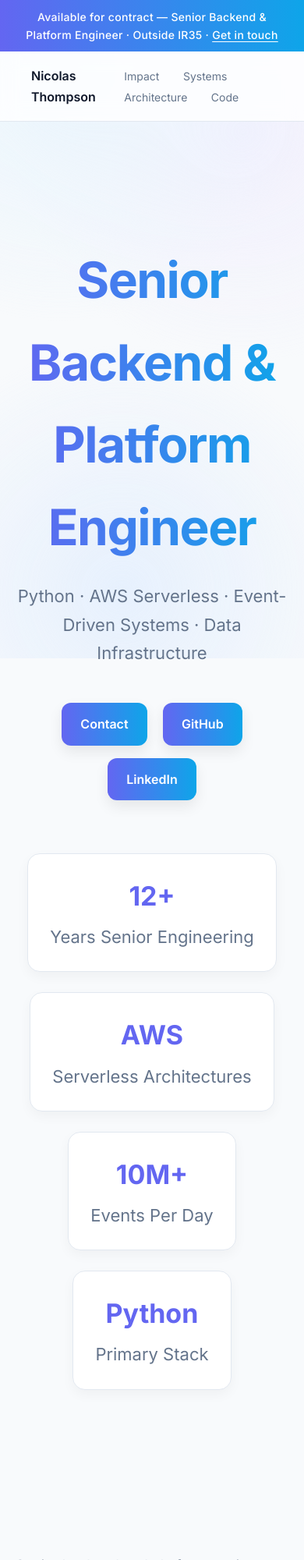
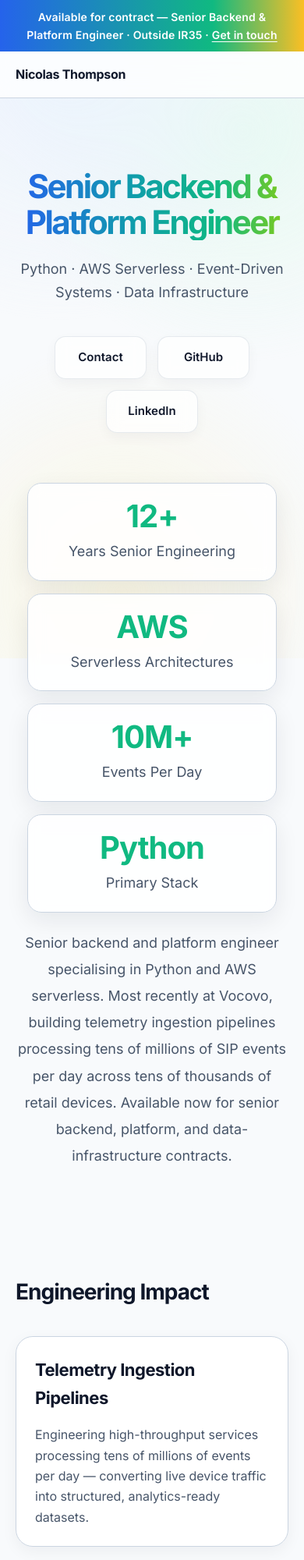
Before and after one commit to nic-thompson/nic-thompson.github.io, a plain HTML site: page index.html in a window 390 px wide. Shown: the top 2000 px of the page at 78% size. Drawn offline with Linux system fonts and the light colour scheme; no server answers.

Commit message:
style(site): enhance layout and design elements for improved aesthetics and readability

```diff
--- a/index.html
+++ b/index.html
@@ -22,25 +22,39 @@ content="Senior backend and platform engineer specialising in Python, AWS server
 <style>
 
 :root{
---bg:#f8fafc;
---card:#ffffff;
---border:#e2e8f0;
---text:#0f172a;
---muted:#64748b;
---accent:#6366f1;
---accent2:#0ea5e9;
+--bg:#F8FAFC;
+--card:#FFFFFF;
+--border:#CBD5E1;
+
+--text:#0F172A;
+--muted:#475569;
+
+--accent:#2563EB;
+--accent2:#10B981;
+--accent3:#FBBF24;
+
+--accent-soft:#DBEAFE;
+--green-soft:#D1FAE5;
+--yellow-soft:#FEF3C7;
+
+--shadow:0 10px 30px rgba(15,23,42,.08);
 }
 
-*{box-sizing:border-box}
+*{
+box-sizing:border-box;
+}
 
-html{scroll-behavior:smooth}
+html{
+scroll-behavior:smooth;
+}
 
 body{
 margin:0;
-font-family:Inter,system-ui;
+font-family:Inter,system-ui,sans-serif;
 background:var(--bg);
 color:var(--text);
 line-height:1.65;
+overflow-x:hidden;
 }
 
 body:before{
@@ -48,10 +62,10 @@ content:'';
 position:fixed;
 inset:0;
 background:
-radial-gradient(circle at 20% 10%,#e0f2fe,transparent 40%),
-radial-gradient(circle at 80% 20%,#ede9fe,transparent 40%),
-radial-gradient(circle at 40% 90%,#dbeafe,transparent 40%);
-opacity:.6;
+radial-gradient(circle at 20% 10%,#DBEAFE,transparent 40%),
+radial-gradient(circle at 80% 20%,#D1FAE5,transparent 40%),
+radial-gradient(circle at 40% 90%,#FEF3C7,transparent 40%);
+opacity:.42;
 z-index:-1;
 }
 
@@ -62,31 +76,43 @@ display:flex;
 justify-content:space-between;
 align-items:center;
 padding:18px 40px;
-background:#ffffffcc;
-backdrop-filter:blur(12px);
+background:rgba(255,255,255,.78);
+backdrop-filter:blur(14px);
 border-bottom:1px solid var(--border);
 z-index:10;
 }
 
-nav strong{font-weight:600}
+nav strong{
+font-weight:700;
+letter-spacing:-.3px;
+}
 
 nav a{
 color:var(--muted);
 margin-left:26px;
 font-size:14px;
+font-weight:500;
 text-decoration:none;
+transition:.2s;
 }
 
-nav a:hover{color:var(--accent)}
+nav a:hover{
+color:var(--accent);
+}
 
 .available-banner{
-background:linear-gradient(90deg,var(--accent),var(--accent2));
+background:linear-gradient(
+90deg,
+var(--accent) 0%,
+var(--accent2) 70%,
+var(--accent3) 100%
+);
 color:white;
 text-align:center;
 padding:10px 20px;
 font-size:14px;
-font-weight:500;
-letter-spacing:.3px;
+font-weight:600;
+letter-spacing:.2px;
 }
 
 .available-banner a{
@@ -96,17 +122,27 @@ text-underline-offset:3px;
 }
 
 .hero{
-padding:150px 20px 120px;
+padding:110px 20px 80px;
 text-align:center;
-max-width:900px;
+max-width:1100px;
 margin:auto;
 }
 
 .hero h1{
-font-size:64px;
+font-size:72px;
+font-weight:700;
+line-height:1.05;
+letter-spacing:-2.5px;
 margin:0;
-letter-spacing:-1.5px;
-background:linear-gradient(90deg,var(--accent),var(--accent2));
+
+background:linear-gradient(
+90deg,
+#2563EB 0%,
+#0F9FA8 45%,
+#10B981 75%,
+#84CC16 100%
+);
+
 -webkit-background-clip:text;
 -webkit-text-fill-color:transparent;
 }
@@ -114,67 +150,124 @@ background:linear-gradient(90deg,var(--accent),var(--accent2));
 .hero p{
 font-size:22px;
 color:var(--muted);
-margin-top:18px;
+max-width:760px;
+margin:22px auto 0;
 }
 
-.hero-buttons{margin-top:38px}
+.hero-buttons{
+margin-top:42px;
+display:flex;
+justify-content:center;
+align-items:center;
+gap:14px;
+flex-wrap:wrap;
+}
 
 .hero-buttons a{
-background:linear-gradient(90deg,var(--accent),var(--accent2));
-color:white;
-padding:14px 24px;
-border-radius:12px;
-margin:8px;
+padding:14px 26px;
+border-radius:14px;
 font-weight:600;
+font-size:15px;
 text-decoration:none;
-display:inline-block;
-box-shadow:0 8px 18px rgba(0,0,0,.08);
-transition:.25s;
+
+display:inline-flex;
+align-items:center;
+justify-content:center;
+
+min-width:118px;
+
+background:rgba(255,255,255,.72);
+
+backdrop-filter:blur(10px);
+
+border:1px solid rgba(148,163,184,.22);
+
+color:var(--text);
+
+box-shadow:
+0 6px 16px rgba(15,23,42,.04);
+
+transition:
+transform .22s ease,
+box-shadow .22s ease,
+border-color .22s ease,
+background .22s ease,
+color .22s ease;
 }
 
 .hero-buttons a:hover{
-transform:translateY(-3px);
-box-shadow:0 14px 28px rgba(0,0,0,.12);
+transform:translateY(-2px);
+
+background:rgba(255,255,255,.94);
+
+border-color:rgba(37,99,235,.18);
+
+box-shadow:
+0 10px 24px rgba(15,23,42,.07);
+
+color:var(--accent);
 }
 
 .metrics{
 display:flex;
 justify-content:center;
+align-items:center;
 flex-wrap:wrap;
-gap:26px;
-margin-top:60px;
+gap:22px;
+margin-top:64px;
 }
 
 .metric{
-background:var(--card);
+background:rgba(255,255,255,.85);
+backdrop-filter:blur(10px);
 border:1px solid var(--border);
-padding:26px 28px;
-border-radius:16px;
-min-width:170px;
-box-shadow:0 6px 16px rgba(0,0,0,.04);
+padding:22px 24px;
+border-radius:18px;
+min-width:150px;
+max-width:180px;
+box-shadow:var(--shadow);
+transition:.25s;
+}
+
+.metric:hover{
+transform:translateY(-4px);
+box-shadow:0 16px 30px rgba(15,23,42,.08);
 }
 
 .metric h3{
 margin:0;
-font-size:34px;
-color:var(--accent);
+font-size:40px;
+line-height:1;
+color:var(--accent2);
+letter-spacing:-1px;
 }
 
 .metric p{
-margin:6px 0 0;
+margin:10px 0 0;
 color:var(--muted);
+font-size:15px;
+}
+
+.intro{
+max-width:760px;
+margin:56px auto 0;
+color:var(--muted);
+font-size:19px;
+text-align:center;
+line-height:1.9;
 }
 
 .container{
 max-width:1100px;
 margin:auto;
-padding:90px 20px;
+padding:40px 20px 64px;
 }
 
 .section-title{
-font-size:30px;
-margin-bottom:32px;
-letter-spacing:-.5px;
+font-size:34px;
+font-weight:700;
+margin-bottom:34px;
+letter-spacing:-1px;
 }
 
 .grid{
@@ -183,57 +276,156 @@ grid-template-columns:repeat(auto-fit,minmax(260px,1fr));
 gap:24px;
 }
 
-.card{
-background:var(--card);
-border:1px solid var(--border);
-padding:28px;
-border-radius:18px;
-transition:.25s;
-box-shadow:0 6px 16px rgba(0,0,0,.04);
-}
-
-.card:hover{
-transform:translateY(-6px);
-box-shadow:0 14px 32px rgba(0,0,0,.08);
-}
-
 .project-grid{
 display:grid;
 grid-template-columns:repeat(auto-fit,minmax(320px,1fr));
 gap:26px;
 }
 
+.card{
+background:rgba(255,255,255,.9);
+backdrop-filter:blur(10px);
+border:1px solid var(--border);
+padding:30px;
+border-radius:22px;
+transition:.25s;
+box-shadow:0 6px 20px rgba(15,23,42,.05);
+}
+
+.card:hover{
+transform:translateY(-6px);
+border-color:var(--accent-soft);
+box-shadow:0 18px 40px rgba(37,99,235,.12);
+}
+
+.card h3{
+margin-top:0;
+margin-bottom:14px;
+font-size:22px;
+letter-spacing:-.5px;
+}
+
+.card p{
+color:var(--muted);
+margin-bottom:0;
+}
+
+.card a{
+color:var(--accent);
+font-weight:600;
+text-decoration:none;
+}
+
+.card a:hover{
+color:var(--accent2);
+}
+
 .badges{
 display:flex;
 flex-wrap:wrap;
-gap:8px;
-margin-top:14px;
+gap:10px;
+margin-top:18px;
 }
 
 .badge{
-background:#f1f5f9;
-border:1px solid var(--border);
-padding:6px 10px;
-border-radius:6px;
+background:linear-gradient(
+90deg,
+var(--accent-soft),
+var(--green-soft)
+);
+border:1px solid rgba(37,99,235,.12);
+padding:7px 11px;
+border-radius:999px;
 font-size:12px;
 font-family:'JetBrains Mono',monospace;
+font-weight:600;
+color:var(--text);
 }
 
 .architecture{
-background:var(--card);
+background:rgba(255,255,255,.92);
 border:1px solid var(--border);
 padding:44px;
-border-radius:18px;
+border-radius:24px;
 text-align:center;
-box-shadow:0 8px 24px rgba(0,0,0,.05);
+box-shadow:var(--shadow);
+overflow:auto;
+}
+
+.architecture p{
+margin-top:26px;
+color:var(--muted);
 }
 
 footer{
 text-align:center;
-padding:60px 20px;
+padding:70px 20px;
 color:var(--muted);
 border-top:1px solid var(--border);
 margin-top:80px;
+}
+
+footer a{
+color:var(--muted);
+text-decoration:none;
+}
+
+footer a:hover{
+color:var(--accent);
+}
+
+@media (max-width:900px){
+
+.hero h1{
+font-size:54px;
+}
+
+}
+
+@media (max-width:768px){
+
+nav{
+padding:16px 20px;
+}
+
+nav div:last-child{
+display:none;
+}
+
+.hero{
+padding:90px 20px 70px;
+}
+
+.hero h1{
+font-size:42px;
+line-height:1.1;
+}
+
+.hero p{
+font-size:18px;
+}
+
+.metrics{
+gap:16px;
+}
+
+.metric{
+width:100%;
+max-width:320px;
+}
+
+.section-title{
+font-size:28px;
+}
+
+.card{
+padding:24px;
+}
+
+.architecture{
+padding:28px;
+}
+
 }
 
 </style>
@@ -241,13 +433,16 @@ margin-top:80px;
 
 <body>
 
-<!-- Availability banner — remove once contracted -->
 <div class="available-banner">
-  Available for contract — Senior Backend &amp; Platform Engineer · Outside IR35 · <a href="mailto:hello@nicolas-thompson.com">Get in touch</a>
+Available for contract — Senior Backend &amp; Platform Engineer · Outside IR35 ·
+<a href="mailto:hello@nicolas-thompson.com">Get in touch</a>
 </div>
 
 <nav>
-<div><strong>Nicolas Thompson</strong></div>
+<div>
+<strong>Nicolas Thompson</strong>
+</div>
+
 <div>
 <a href="#impact">Impact</a>
 <a href="#systems">Systems</a>
@@ -256,10 +451,11 @@ margin-top:80px;
 </div>
 </nav>
 
-
 <section class="hero">
 
-<h1>Senior Backend &amp; Platform Engineer</h1>
+<h1>
+Senior Backend &amp; Platform Engineer
+</h1>
 
 <p>
 Python · AWS Serverless · Event-Driven Systems · Data Infrastructure
@@ -270,7 +466,6 @@ Python · AWS Serverless · Event-Driven Systems · Data Infrastructure
 <a href="https://github.com/nic-thompson" target="_blank">GitHub</a>
 <a href="https://linkedin.com/in/nicolas-giles-thompson" target="_blank">LinkedIn</a>
 </div>
-
 
 <div class="metrics">
 
@@ -296,64 +491,84 @@ Python · AWS Serverless · Event-Driven Systems · Data Infrastructure
 
 </div>
 
-</section>
-
-
-<section class="container">
-
-<p style="max-width:720px;margin:auto;color:#64748b;font-size:18px">
+<p class="intro">
 
 Senior backend and platform engineer specialising in Python and AWS serverless.
-Most recently at Vocovo, building telemetry ingestion pipelines processing tens of millions
-of SIP events per day across tens of thousands of retail devices. Available now for
-senior backend, platform, and data-infrastructure contracts.
+Most recently at Vocovo, building telemetry ingestion pipelines processing tens
+of millions of SIP events per day across tens of thousands of retail devices.
+Available now for senior backend, platform, and data-infrastructure contracts.
 
 </p>
 
 </section>
 
-
 <div class="container">
 
 <section id="impact">
 
-<h2 class="section-title">Engineering Impact</h2>
+<h2 class="section-title">
+Engineering Impact
+</h2>
 
 <div class="grid">
 
 <div class="card">
 <h3>Telemetry Ingestion Pipelines</h3>
-<p>Engineering high-throughput services processing tens of millions of events per day — converting live device traffic into structured, analytics-ready datasets.</p>
+
+<p>
+Engineering high-throughput services processing tens of millions of events per
+day — converting live device traffic into structured, analytics-ready datasets.
+</p>
 </div>
 
 <div class="card">
 <h3>Distributed Backend Systems</h3>
-<p>Building production-grade async microservices with queue and stream-based decoupling, sustaining thousands of writes per second at peak load.</p>
+
+<p>
+Building production-grade async microservices with queue and stream-based
+decoupling, sustaining thousands of writes per second at peak load.
+</p>
 </div>
 
 <div class="card">
 <h3>Serverless Data Platforms</h3>
-<p>Delivering scalable processing pipelines using AWS Lambda, Step Functions, DynamoDB, and S3 — cost-effective and operationally reliable at scale.</p>
+
+<p>
+Delivering scalable processing pipelines using AWS Lambda, Step Functions,
+DynamoDB, and S3 — cost-effective and operationally reliable at scale.
+</p>
 </div>
 
 <div class="card">
 <h3>Observability &amp; Reliability</h3>
-<p>Introducing structured logging, CloudWatch monitoring, and alerting across async microservice architectures — materially improving incident response and operational visibility.</p>
+
+<p>
+Introducing structured logging, CloudWatch monitoring, and alerting across async
+microservice architectures — materially improving incident response and
+operational visibility.
+</p>
 </div>
 
 </div>
 </section>
 
-
 <section id="systems">
 
-<h2 class="section-title">Representative Systems</h2>
+<h2 class="section-title">
+Representative Systems
+</h2>
 
 <div class="project-grid">
 
 <div class="card">
+
 <h3>Structured Telemetry Extraction Pipeline</h3>
-<p>Containerised SIP traffic listener reconstructing fragmented TCP streams via libpcap and producing structured event datasets landing hundreds of gigabytes in S3 daily.</p>
+
+<p>
+Containerised SIP traffic listener reconstructing fragmented TCP streams via
+libpcap and producing structured event datasets landing hundreds of gigabytes
+in S3 daily.
+</p>
 
 <div class="badges">
 <span class="badge">Python</span>
@@ -361,12 +576,18 @@ senior backend, platform, and data-infrastructure contracts.
 <span class="badge">Docker</span>
 <span class="badge">Telemetry Pipelines</span>
 </div>
+
 </div>
 
+<div class="card">
 
-<div class="card">
 <h3>Event-Driven Analytics Data Platform</h3>
-<p>Asynchronous microservices processing operational telemetry streams into DynamoDB and S3 datasets supporting monitoring and downstream analytics workflows.</p>
+
+<p>
+Asynchronous microservices processing operational telemetry streams into
+DynamoDB and S3 datasets supporting monitoring and downstream analytics
+workflows.
+</p>
 
 <div class="badges">
 <span class="badge">AWS Lambda</span>
@@ -374,12 +595,18 @@ senior backend, platform, and data-infrastructure contracts.
 <span class="badge">S3</span>
 <span class="badge">Event Architecture</span>
 </div>
+
 </div>
 
+<div class="card">
 
-<div class="card">
 <h3>Serverless Data Access APIs</h3>
-<p>Lambda and API Gateway services exposing structured datasets to analytics, automation workflows, and downstream consumers — with Cognito authentication and CloudWatch observability.</p>
+
+<p>
+Lambda and API Gateway services exposing structured datasets to analytics,
+automation workflows, and downstream consumers — with Cognito authentication
+and CloudWatch observability.
+</p>
 
 <div class="badges">
 <span class="badge">Lambda</span>
@@ -387,87 +614,109 @@ senior backend, platform, and data-infrastructure contracts.
 <span class="badge">Python</span>
 <span class="badge">Serverless</span>
 </div>
+
 </div>
 
 </div>
 </section>
 
-
 <section id="architecture">
 
-<h2 class="section-title">Event-Driven Platform Architecture</h2>
+<h2 class="section-title">
+Event-Driven Platform Architecture
+</h2>
 
 <div class="architecture">
 
 <svg viewBox="0 0 900 300">
 
-<rect x="50" y="120" width="140" height="60" fill="#e2e8f0" rx="10"/>
-<text x="120" y="148" fill="#0f172a" text-anchor="middle" font-family="Inter,system-ui" font-size="13">Device</text>
-<text x="120" y="165" fill="#0f172a" text-anchor="middle" font-family="Inter,system-ui" font-size="13">Traffic</text>
+<rect x="50" y="120" width="140" height="60" fill="#DBEAFE" rx="12"/>
+<text x="120" y="148" fill="#0F172A" text-anchor="middle" font-family="Inter,system-ui" font-size="13">Device</text>
+<text x="120" y="165" fill="#0F172A" text-anchor="middle" font-family="Inter,system-ui" font-size="13">Traffic</text>
 
-<rect x="250" y="120" width="170" height="60" fill="#e2e8f0" rx="10"/>
-<text x="335" y="148" fill="#0f172a" text-anchor="middle" font-family="Inter,system-ui" font-size="13">Ingestion</text>
-<text x="335" y="165" fill="#0f172a" text-anchor="middle" font-family="Inter,system-ui" font-size="13">Pipeline</text>
+<rect x="250" y="120" width="170" height="60" fill="#D1FAE5" rx="12"/>
+<text x="335" y="148" fill="#0F172A" text-anchor="middle" font-family="Inter,system-ui" font-size="13">Ingestion</text>
+<text x="335" y="165" fill="#0F172A" text-anchor="middle" font-family="Inter,system-ui" font-size="13">Pipeline</text>
 
-<rect x="470" y="120" width="150" height="60" fill="#e2e8f0" rx="10"/>
-<text x="545" y="148" fill="#0f172a" text-anchor="middle" font-family="Inter,system-ui" font-size="13">Structured</text>
-<text x="545" y="165" fill="#0f172a" text-anchor="middle" font-family="Inter,system-ui" font-size="13">Storage</text>
+<rect x="470" y="120" width="150" height="60" fill="#DBEAFE" rx="12"/>
+<text x="545" y="148" fill="#0F172A" text-anchor="middle" font-family="Inter,system-ui" font-size="13">Structured</text>
+<text x="545" y="165" fill="#0F172A" text-anchor="middle" font-family="Inter,system-ui" font-size="13">Storage</text>
 
-<rect x="670" y="120" width="150" height="60" fill="#e2e8f0" rx="10"/>
-<text x="745" y="148" fill="#0f172a" text-anchor="middle" font-family="Inter,system-ui" font-size="13">Analytics</text>
-<text x="745" y="165" fill="#0f172a" text-anchor="middle" font-family="Inter,system-ui" font-size="13">&amp; APIs</text>
+<rect x="670" y="120" width="150" height="60" fill="#FEF3C7" rx="12"/>
+<text x="745" y="148" fill="#0F172A" text-anchor="middle" font-family="Inter,system-ui" font-size="13">Analytics</text>
+<text x="745" y="165" fill="#0F172A" text-anchor="middle" font-family="Inter,system-ui" font-size="13">&amp; APIs</text>
 
-<line x1="190" y1="150" x2="250" y2="150" stroke="#6366f1" stroke-width="3"/>
-<line x1="420" y1="150" x2="470" y2="150" stroke="#6366f1" stroke-width="3"/>
-<line x1="620" y1="150" x2="670" y2="150" stroke="#6366f1" stroke-width="3"/>
+<line x1="190" y1="150" x2="250" y2="150" stroke="#10B981" stroke-width="3"/>
+<line x1="420" y1="150" x2="470" y2="150" stroke="#10B981" stroke-width="3"/>
+<line x1="620" y1="150" x2="670" y2="150" stroke="#10B981" stroke-width="3"/>
 
 </svg>
 
-<p style="margin-top:26px;color:#64748b">
-High-throughput telemetry ingestion → structured storage → analytics-ready data access layers.
+<p>
+High-throughput telemetry ingestion → structured storage → analytics-ready
+data access layers.
 </p>
 
 </div>
 </section>
 
-
 <section id="repos">
 
-<h2 class="section-title">Selected Open Source</h2>
+<h2 class="section-title">
+Selected Open Source
+</h2>
 
-<div id="repo-list" class="grid repo">Loading repositories…</div>
+<div id="repo-list" class="grid repo">
+Loading repositories…
+</div>
 
 </section>
 
 </div>
 
+<footer>
+© 2026 Nicolas Thompson • Senior Backend &amp; Platform Engineer • Bristol, UK
+<br><br>
 
-<footer>
-© 2026 Nicolas Thompson • Senior Backend &amp; Platform Engineer • Bristol, UK<br>
-<a href="mailto:hello@nicolas-thompson.com" style="color:var(--muted)">hello@nicolas-thompson.com</a>
+<a href="mailto:hello@nicolas-thompson.com">
+hello@nicolas-thompson.com
+</a>
 </footer>
-
 
 <script>
 
-const username='nic-thompson';
+const username = 'nic-thompson';
 
 fetch(`https://api.github.com/users/${username}/repos?sort=updated`)
-.then(r=>r.json())
-.then(repos=>{
-const container=document.getElementById('repo-list');
-container.innerHTML='';
-repos.slice(0,6).forEach(repo=>{
-const el=document.createElement('div');
-el.className='card';
-el.innerHTML=`
+.then(r => r.json())
+.then(repos => {
+
+const container = document.getElementById('repo-list');
+
+container.innerHTML = '';
+
+repos.slice(0,6).forEach(repo => {
+
+const el = document.createElement('div');
+
+el.className = 'card';
+
+el.innerHTML = `
 <h3>${repo.name}</h3>
-<p>${repo.description||'No description'}</p>
 
-<a href="${repo.html_url}" target="_blank">View Repository →</a>
+<p>${repo.description || 'No description available.'}</p>
+
+<br>
+
+<a href="${repo.html_url}" target="_blank">
+View Repository →
+</a>
 `;
+
 container.appendChild(el);
+
 });
+
 });
 
 </script>
```
